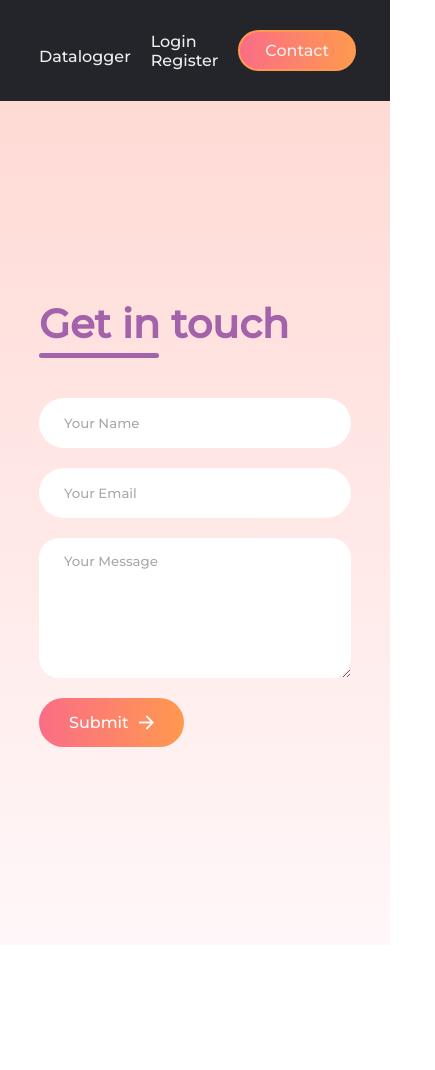
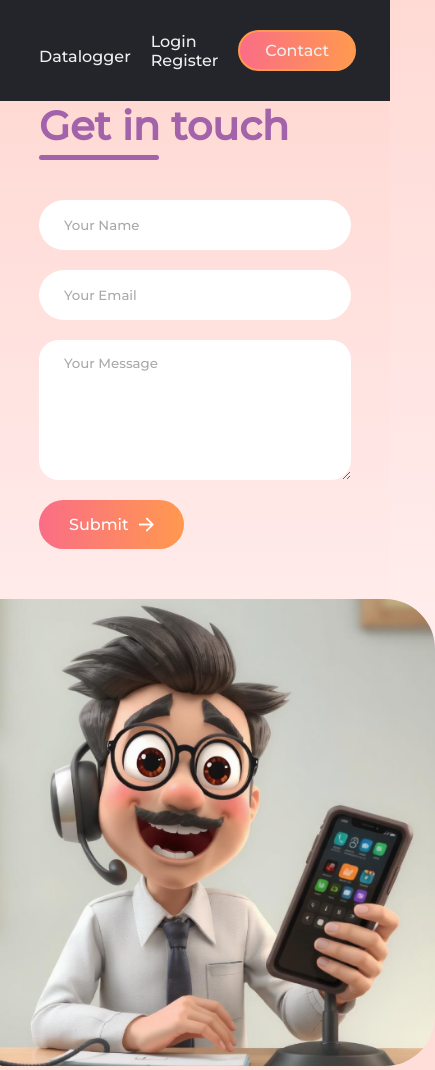
Before and after one commit to mertsiyami/datalogger_frontend, a React (Create React App) app: page /contact in a window 390 px wide. Shown: the whole page, 435 px wide, since content can reach past the window. Before the commit the page ends 945 px from the top, so only its background shows below. Built offline with nearby package versions, Linux system fonts and the light colour scheme; no server answers.

Commit message:
responsiveness of contact container has improved

```diff
--- a/src/components/Contact/Contact.scss
+++ b/src/components/Contact/Contact.scss
@@ -4,6 +4,10 @@
     align-items: center;
     justify-content: space-evenly;
     background: linear-gradient(#ffdad5, #fff7f9);
+
+    @media (max-width: 800px) {
+        flex-direction: column;
+    }
 
     .contact-left{
         display: flex;
@@ -78,7 +82,9 @@
     }
     .contact-right{
         @media (max-width: 800px) {
-            display: none;
+         margin-top: 50px;
+         margin-right: 120px;
+         width: 400px;
         }
     }
 
```
